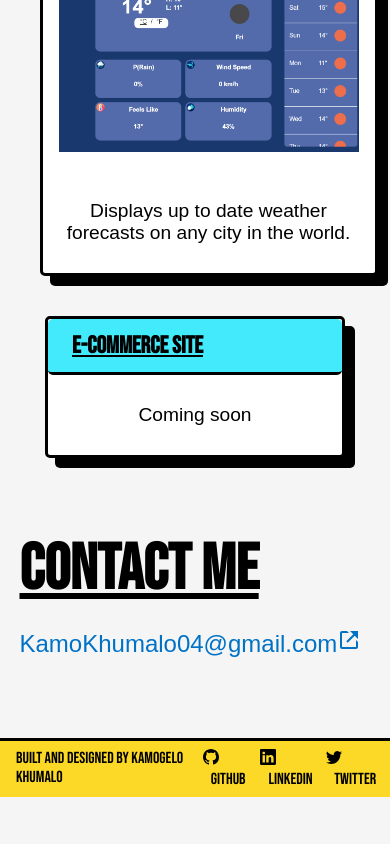
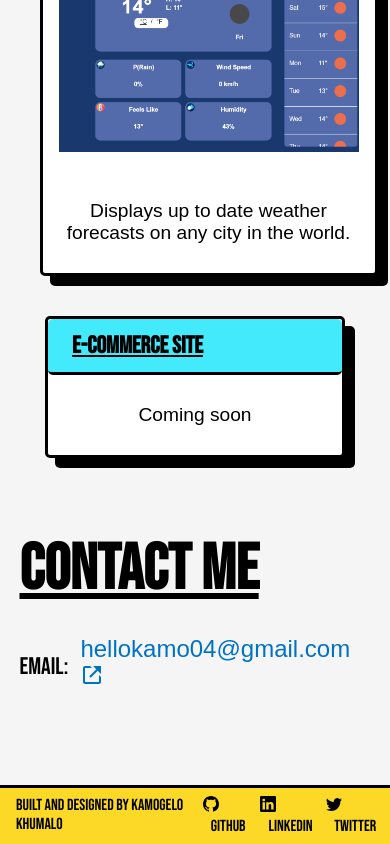
Before and after one commit to Kamo-Chip/Portfolio, a React (Create React App) app: page / in a window 390 px wide. Shown: the part 3843-4687 px from the top of the page. Before the commit the page ends 4640 px from the top, so only its background shows below. Built offline with nearby package versions, Linux system fonts and the light colour scheme.

Commit message:
Minor ui fixes

```diff
--- a/src/App.css
+++ b/src/App.css
@@ -276,14 +276,17 @@ a {
 }
 
 .contact a {
-  font-size: 2rem;
   font-family: Arial;
   text-decoration: underline;
   text-decoration-color: #f5f5f5f5;
   transition: text-decoration-color ease-in 200ms;
   color: #0072c6;
+  padding-bottom: 5px;
 }
 
+.contact div {
+  font-size: 2rem;
+}
 .details-layout a {
   font-family: Arial;
   text-decoration: underline;
@@ -335,7 +338,7 @@ a {
   }
 
   .project-layout img {
-    max-height: 400px !important;
+    max-width: 500px !important;
   }
 
   .project {
@@ -356,6 +359,10 @@ a {
 
   .details-layout{
     font-size: 2rem;
+  }
+
+  .contact div {
+    font-size: 4rem;
   }
 }
 
@@ -415,7 +422,7 @@ a {
     padding-right: 0;
   }
 
-  .contact a {
+  .contact div{
     font-size: 1.5rem;
   }
 
@@ -447,7 +454,7 @@ a {
     width: 300px;
   }
 
-  .contact a {
+  .contact div {
     font-size: 1.2rem;
   }
 }
--- a/src/components/Contact.jsx
+++ b/src/components/Contact.jsx
@@ -7,7 +7,16 @@ const Contact = () => {
     <>
       <section className='contact' id="contact">
         <h1>Contact Me</h1>
-        <a href="mailto:kamokhumalo04@gmail.com" target="_blank">KamoKhumalo04@gmail.com<BiLinkExternal/></a>
+        <div style={{
+          display: "flex",
+          flexDirection: "row",
+          alignItems: "center"
+        }}>
+          <p style={{
+            paddingRight: ".5em"
+          }}>Email:</p>
+          <a href="mailto:hellokamo04@gmail.com" target="_blank">hellokamo04@gmail.com<BiLinkExternal/></a>
+        </div>
       </section>
       <Footer/>
     </>
```
Also changed, not shown: src/contexts/Refs.js (deleted).
